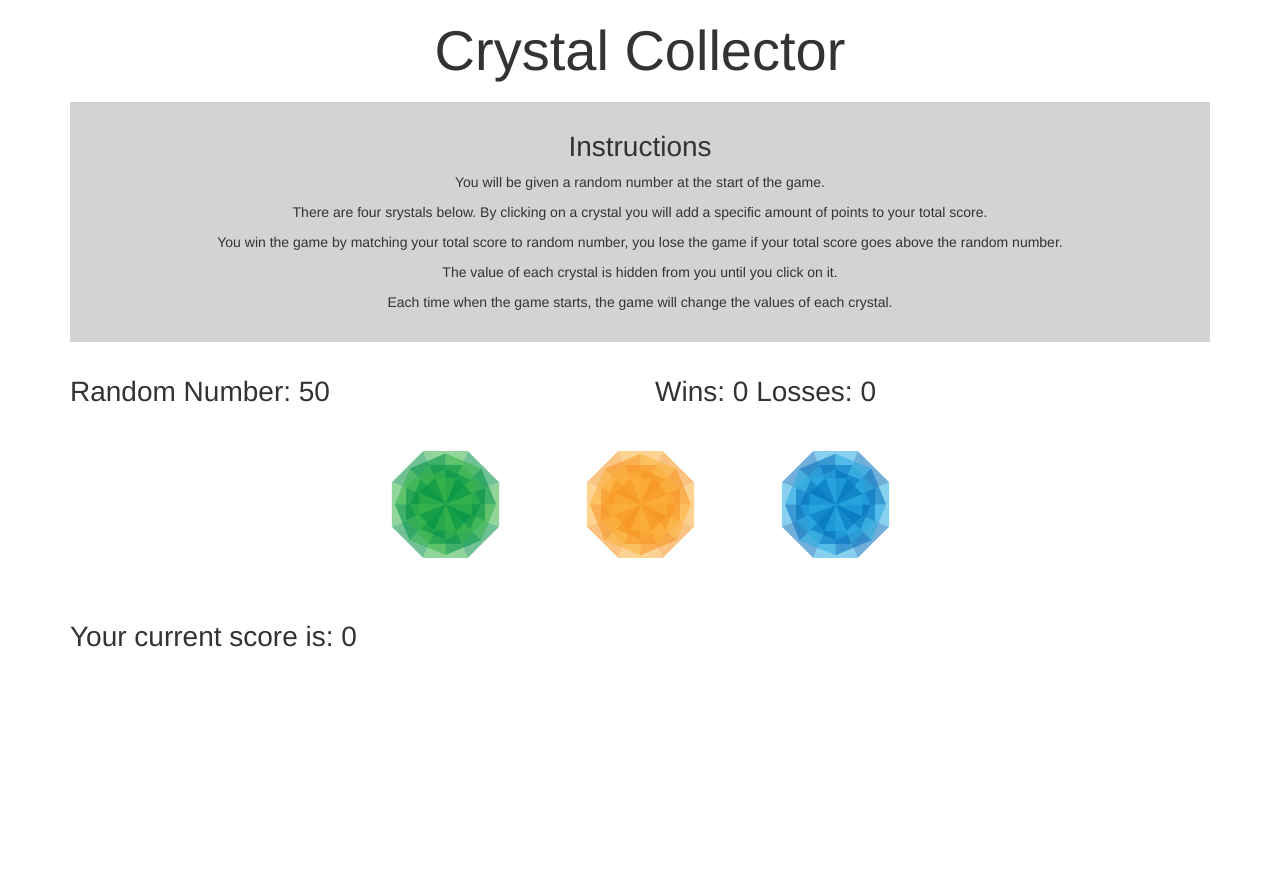
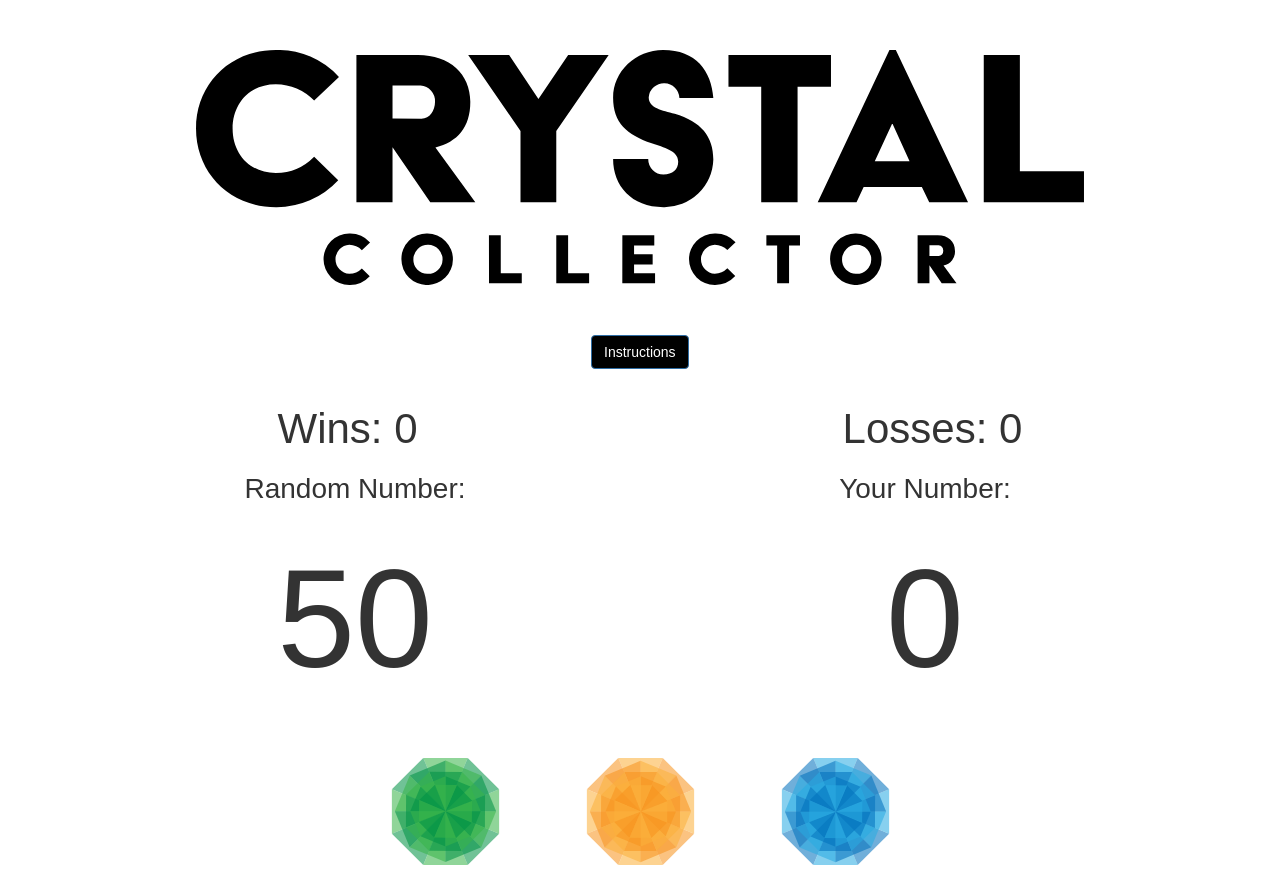
Before and after one commit to abstockman/CrystalCollector, a plain HTML site: page index.html in a window 1280 px wide. Before the commit the page ends 800 px from the top, so only its background shows below. Drawn offline with nearby package versions, Linux system fonts and the light colour scheme; a web font is replaced by a local one.

Commit message:
css additions

```diff
--- a/assets/css/style.css
+++ b/assets/css/style.css
@@ -1,31 +1,106 @@
+body {
+  font-family: 'Ramabhadra', sans-serif;
+}
+
+#cclogo {
+  width: 80%;
+  height: auto;
+  display: inline-block;
+  margin: 50px 0px;
+}
+
+a:hover {
+  cursor: pointer;
+}
+
 h1 {
-  font-size: 4em;
+  font-size: 7em;
   text-align: center;
   margin-bottom: 20px;
 }
 
-.instructions {
-  background: lightgray;
-  padding: 10px 0px 20px 0px;
+
+.btn-primary {
+  display: inline-block;
+  background-color: black;
+  outline-color: #fff;
+}
+
+.btn-primary:hover, .btn-primary:visited, .btn-primary:active, .btn-primary:focus {
+  background-color: #666;
+  outline-color: #fff;
+}
+
+.modal-content {
+  padding: 30px;
+}
+
+/* Float Shadow */
+.hvr-float-shadow {
+  display: inline-block;
+  vertical-align: middle;
+  -webkit-transform: perspective(1px) translateZ(0);
+  transform: perspective(1px) translateZ(0);
+  box-shadow: 0 0 1px transparent;
+  position: relative;
+  -webkit-transition-duration: 0.3s;
+  transition-duration: 0.3s;
+  -webkit-transition-property: transform;
+  transition-property: transform;
+}
+.hvr-float-shadow:before {
+  pointer-events: none;
+  position: absolute;
+  z-index: -1;
+  content: '';
+  top: 100%;
+  left: 5%;
+  height: 10px;
+  width: 90%;
+  opacity: 0;
+  background: -webkit-radial-gradient(center, ellipse, rgba(0, 0, 0, 0.35) 0%, transparent 80%);
+  background: radial-gradient(ellipse at center, rgba(0, 0, 0, 0.35) 0%, transparent 80%);
+  /* W3C */
+  -webkit-transition-duration: 0.3s;
+  transition-duration: 0.3s;
+  -webkit-transition-property: transform, opacity;
+  transition-property: transform, opacity;
+}
+.hvr-float-shadow:hover, .hvr-float-shadow:focus, .hvr-float-shadow:active {
+  -webkit-transform: translateY(-5px);
+  transform: translateY(-5px);
+  /* move the element up by 5px */
+}
+.hvr-float-shadow:hover:before, .hvr-float-shadow:focus:before, .hvr-float-shadow:active:before {
+  opacity: 1;
+  -webkit-transform: translateY(5px);
+  transform: translateY(5px);
+  /* move the element down by 5px (it will stay in place because it's attached to the element that also moves up 5px) */
+}
+
+.scoreboard {
+  text-align: center;
+  font-size: 3em;
+  margin-top: 30px;
+}
+
+.random-number {
   text-align: center;
 }
 
-h2 {
+.titleheader {
   font-size: 2em;
   text-align: center;
 }
 
-.random-number {
-  font-size: 2em;
-  margin-top: 30px;
+#randomNumber {
+  font-size: 10em;
 }
 
-#score {
-  font-size: 2em;
-  margin-top: 30px;
+#current-score {
+  font-size: 10em;
 }
 
-.scoreboard {
-  font-size: 2em;
-  margin-top: 30px;
+.score {
+  text-align: center;
 }
--- a/index.html
+++ b/index.html
@@ -7,45 +7,66 @@
   <link rel="stylesheet" href="assets/css/reset.css">
   <link rel="stylesheet" href="https://maxcdn.bootstrapcdn.com/bootstrap/3.3.7/css/bootstrap.min.css" integrity="sha384-BVYiiSIFeK1dGmJRAkycuHAHRg32OmUcww7on3RYdg4Va+PmSTsz/K68vbdEjh4u" crossorigin="anonymous">
   <link rel="stylesheet" href="assets/css/style.css">
-  <title>Crystal Collector</title>
+  <link href="https://fonts.googleapis.com/css?family=Ramabhadra" rel="stylesheet">
+  <title>Crystal Collector: The Game</title>
 </head>
 <body>
   <div class="container">
-    <div class="header col-lg-12">
-      <h1>Crystal Collector</h1>
+    <div class="header col-lg-12 text-center">
+      <!-- <h1>CRYSTAL COLLECTOR</h1> -->
+      <img id="cclogo" src="assets/images/cclogo.svg" alt="Crystal Collector">
     </div>
-    <div class="instructions col-lg-12">
-      <h2>Instructions</h2>
-      <p>You will be given a random number at the start of the game.</p>
-      <p>There are four srystals below. By clicking on a crystal you will add a specific amount of points to your total score.</p>
-      <p>You win the game by matching your total score to random number, you lose the game if your total score goes above the random number.</p>
-      <p>The value of each crystal is hidden from you until you click on it.</p>
-      <p>Each time when the game starts, the game will change the values of each crystal.</p>
+    <!-- Large modal -->
+    <div class="text-center">
+      <button type="button" class="btn btn-primary hvr-float-shadow" data-toggle="modal" data-target=".bs-example-modal-lg">Instructions</button>
+      <div class="modal fade bs-example-modal-lg" tabindex="-1" role="dialog" aria-labelledby="myLargeModalLabel">
+        <div class="modal-dialog modal-lg" role="document">
+          <div class="modal-content">
+            <p>You will be given a random number at the start of the game.</p>
+            <p>There are four srystals below. By clicking on a crystal you will add a specific amount of points to your total score.</p>
+            <p>You win the game by matching your total score to random number, you lose the game if your total score goes above the random number.</p>
+            <p>The value of each crystal is hidden from you until you click on it.</p>
+            <p>Each time when the game starts, the game will change the values of each crystal.</p>
+          </div>
+        </div>
+      </div>
     </div>
-    <div class="row score-random-number">
-      <div class="random-number col-lg-6">
-        <p>Random Number: <span id="randomNumber"></span></p>
+    <div class="row score">
+      <div class="score col-xs-6">
+        <p class="scoreboard">Wins: <span id="wins">0</span></p>
       </div>
-      <div class="score col-lg-6">
-        <p class="scoreboard">Wins: <span id="wins">0</span> Losses: <span id="losses">0</span></p>
+      <div class="score col-xs-6">
+        <p class="scoreboard">Losses: <span id="losses">0</span></p>
+      </div>
+    </div>
+    <div class="random-number col-xs-6">
+      <div class="row">
+        <p class="titleheader">Random Number:</p>
+      </div>
+      <div class="row">
+        <p><span id=randomNumber></span></p>
+      </div>
+    </div>
+    <div class="score col-xs-6">
+      <div class="row">
+        <p class="titleheader">Your Number:</p>
+      </div>
+      <div class="row">
+       <p><span id="current-score">0</span></p>
       </div>
     </div>
     <div class="row crystals" >
       <div class="col-sm-2 col-sm-offset-3 col-xs-4 col-xs-offset-0">
-        <a id="green-crystal" href="#"><img class="img-responsive" src="assets/images/greencrystal.svg" alt="Green Crystal"></a>
+        <a id="green-crystal"><img class="img-responsive" src="assets/images/greencrystal.svg" alt="Green Crystal"></a>
       </div>
       <div class="col-sm-2 col-xs-4">
-        <a id="yellow-crystal" href="#"><img class="img-responsive" src="assets/images/yellowcrystal.svg" alt="Yellow Crystal"></a>
+        <a id="yellow-crystal"><img class="img-responsive" src="assets/images/yellowcrystal.svg" alt="Yellow Crystal"></a>
       </div>
       <div class="col-sm-2 col-xs-4">
-        <a id="blue-crystal" href="#"><img class="img-responsive" src="assets/images/bluecrystal.svg" alt="Blue Crystal"></a>
+        <a id="blue-crystal"><img class="img-responsive" src="assets/images/bluecrystal.svg" alt="Blue Crystal"></a>
       </div>
     </div>
-    <div class="row">
-      <div class="score col-lg-12">
-        <p id="score">Your current score is: <span id="current-score">0</span></p>
-      </div>
-    </div>
+
   </div>
 
 
```
Also changed, not shown: assets/images/cclogo.svg (added).
